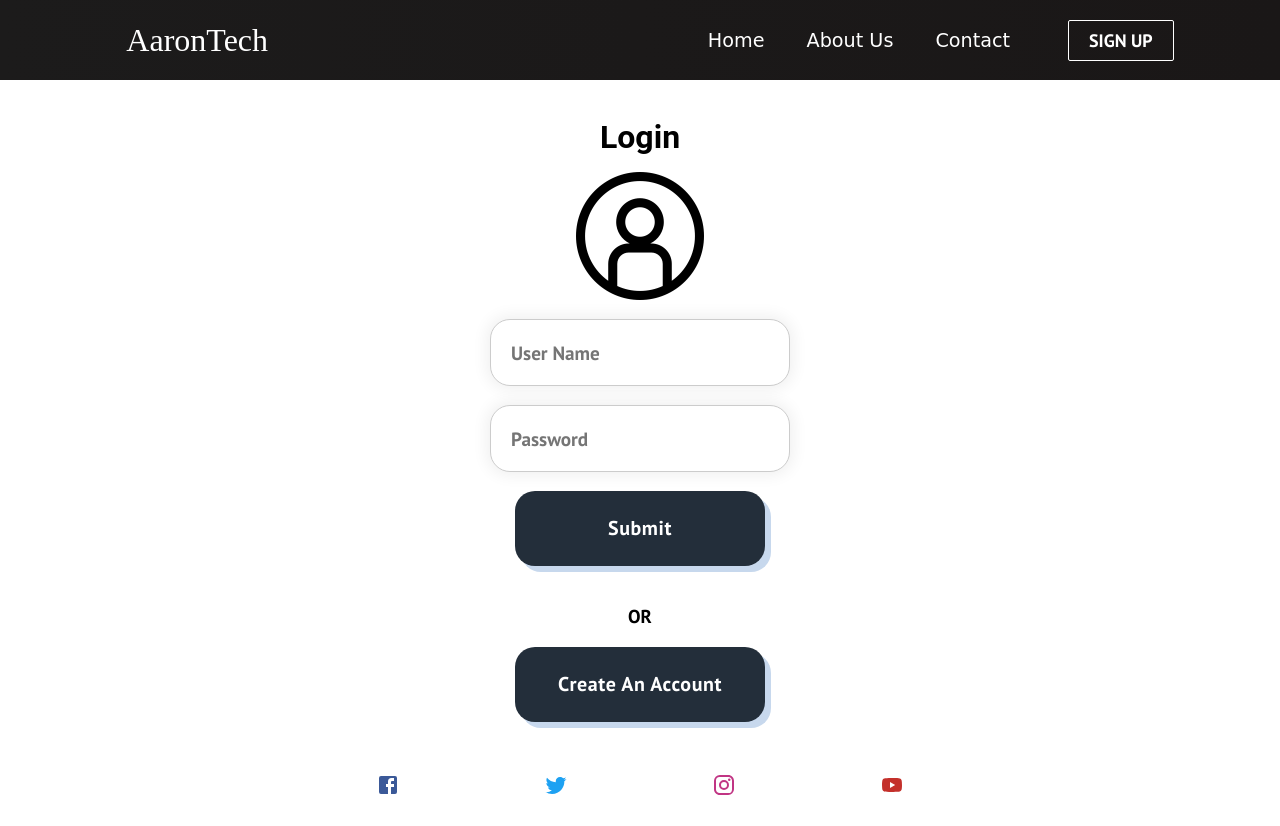
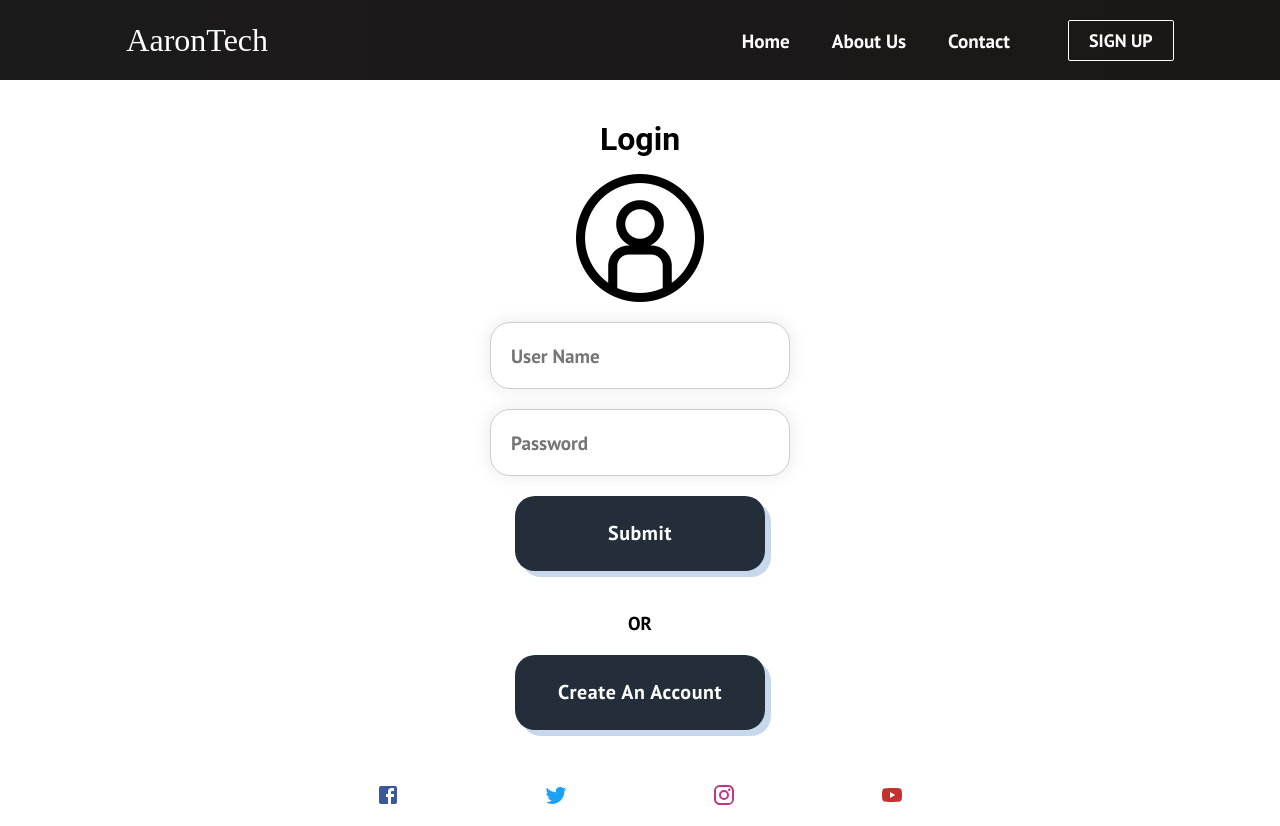
Before and after one commit to BeigeSweatshirt/aarontech, a React (Create React App) app: page /login in a window 1280 px wide. Built offline with nearby package versions, Linux system fonts and the light colour scheme; a web font is replaced by a local one.

Commit message:
commiting stage of font changes on app and navbar

```diff
--- a/src/components/css/About.css
+++ b/src/components/css/About.css
@@ -1,5 +1,5 @@
 .body {
-  font-family: Arial, Helvetica, sans-serif;
+  font-family: "PT Sans";
   margin: 0;
 }
 
--- a/src/components/css/App.css
+++ b/src/components/css/App.css
@@ -2,21 +2,15 @@
   box-sizing: border-box;
   margin: 0;
   padding: 0;
-  font-family: 'PT Sans', sans-serif;
+  font-family: PT Sans;
 }
-
-/* .home {
-  display: flex;
-  height: 90vh;
-  font-size: 10rem;
-} */
 
 .App {
   text-align: center;
   width: 100%;
   min-width: 1000px;
   height: auto;
-  font-family: Roboto;
+  font-family: PT Sans;
 }
 
 .App-logo {
@@ -37,6 +31,7 @@
   align-items: center;
   justify-content: center;
   font-size: calc(10px + 2vmin);
+  font-family: "Comic Sans MS";
   color: white;
 }
 
--- a/src/components/css/NavBar.css
+++ b/src/components/css/NavBar.css
@@ -55,7 +55,7 @@
   display: flex;
   align-items: center;
   text-decoration: none;
-  font-family: "Comic Sans MS";
+  font-family: PT Sans;
   padding: 0.5rem 1rem;
   height: 100%;
 }
--- a/src/components/css/Ticket.css
+++ b/src/components/css/Ticket.css
@@ -1,5 +1,5 @@
 body {
-    font-family: Arial;
+    font-family: "Arial";
   }
   input{
     font-size: larger;
```
